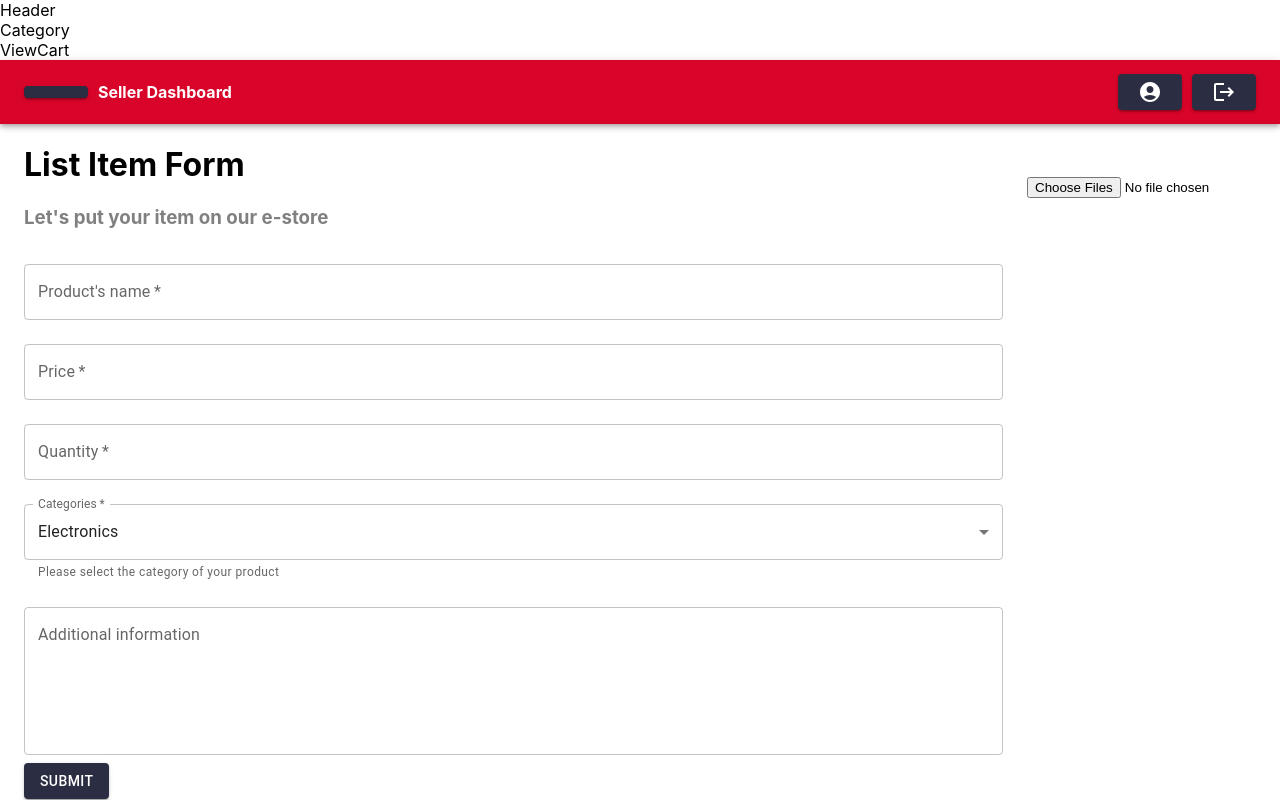
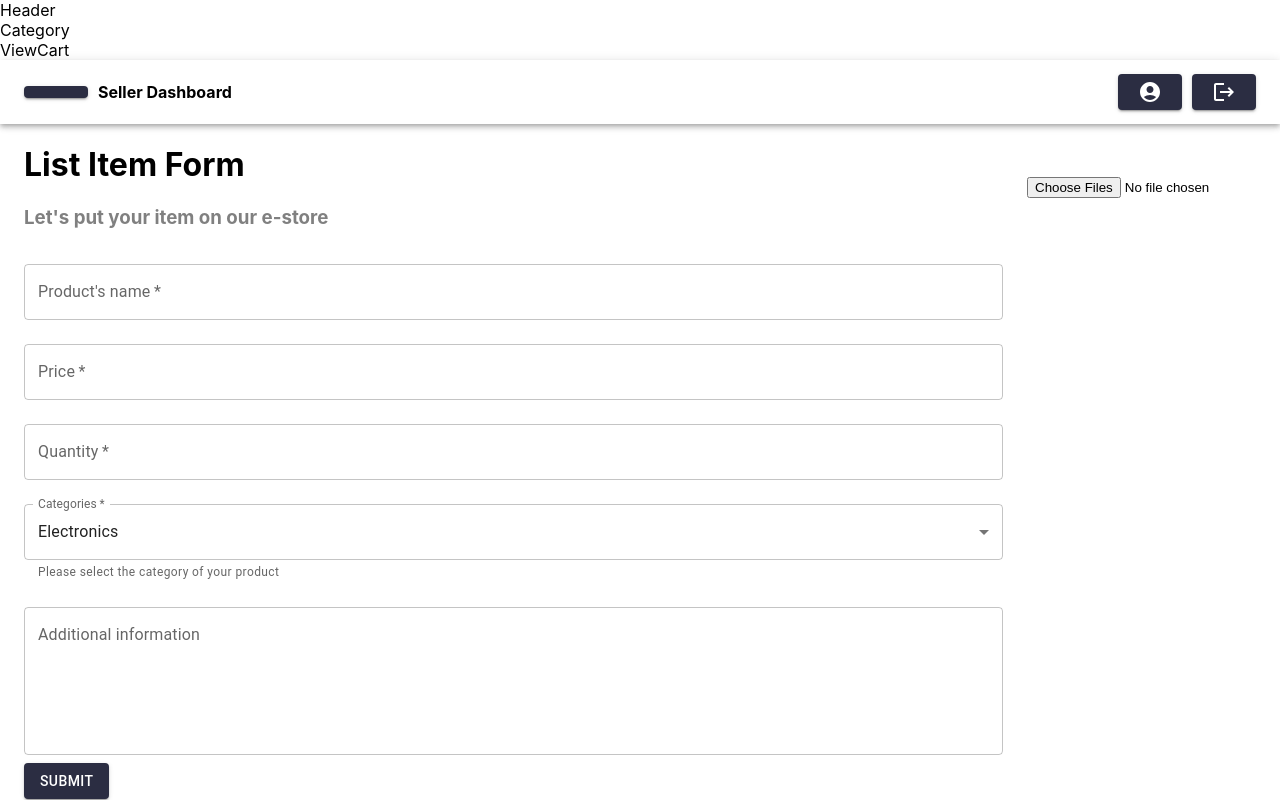
Before and after one commit to rituraj567/CSCI5709-Web-Project, a React (Create React App) app in the folder frontend/: page / in a window 1280 px wide. Built offline with nearby package versions, Linux system fonts and the light colour scheme.

Commit message:
changed brand attributes

```diff
--- a/frontend/src/components/productManagement/listItemsForm.css
+++ b/frontend/src/components/productManagement/listItemsForm.css
@@ -34,7 +34,7 @@
 }
 
 #buttons:hover{
-    background-color: #8D99AE;
+    background-color: #EF233C;
 }
 
 #links{
--- a/frontend/src/components/sellerDashboard/SellerNavbar.js
+++ b/frontend/src/components/sellerDashboard/SellerNavbar.js
@@ -10,14 +10,16 @@ import "./sellerdashboard.css";
 function SellerNavbar() {
   return (
     <Box sx={{ alignSelf: "stretch" }}>
-      <AppBar position="static" sx={{ bgcolor: "#D90429" }}>
+      <AppBar position="static" sx={{ bgcolor: "#FFFFFF" }}>
         <Toolbar>
           <Button variant="contained" sx={{ marginRight: "10px" }} id="buttons">
             {/* <Link to="/" id="links">
               <HomeIcon />
             </Link> */}
           </Button>
-          <b>Seller Dashboard</b>
+          <b>
+            <font style={{ color: "black" }}>Seller Dashboard</font>
+          </b>
           <Button variant="contained" sx={{ marginLeft: "auto" }} id="buttons">
             <AccountCircle />
           </Button>
--- a/frontend/src/components/sellerDashboard/sellerdashboard.css
+++ b/frontend/src/components/sellerDashboard/sellerdashboard.css
@@ -37,7 +37,7 @@
 }
 
 #buttons:hover{
-    background-color: #8D99AE;
+    background-color: #EF233C;
 }
 
 #links{
```
